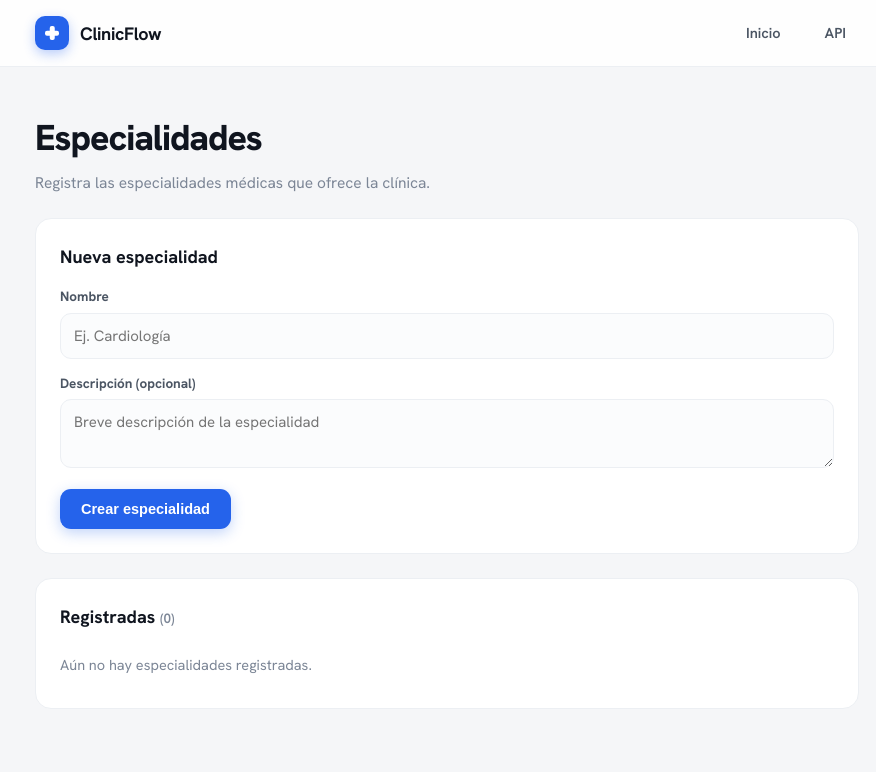
After one commit to vsilvagz/ClinicFlow, a FastAPI app: template app/frontend/templates/especialidades.html in a window 1280 px wide. The commit adds this page. Shown: the top 772 px of the page, without its empty margins (193-1069 px from the left). Run offline with FastAPI, Linux system fonts and the light colour scheme; the template is opened without the code that fills it, so the values that code supplies are empty.

Commit message:
feat(especialidades): pagina web para crear y listar especialidades

```diff
--- a/app/backend/main.py
+++ b/app/backend/main.py
@@ -6,8 +6,7 @@ todas las piezas del backend se conectan entre sí:
 - Se crea la instancia de FastAPI con los datos de la app (nombre, versión).
 - Al arrancar, se crean las tablas de la base de datos a partir de los modelos ORM.
 - Se montan los archivos estáticos y las plantillas de la interfaz web.
-- Se publica la página de inicio y se incluyen los routers de la API (por ahora,
-  el de salud; los demás se irán sumando aquí a medida que se implementen).
+- Se publica la página de inicio y se incluyen los routers de la API.
 
 La regla de diseño es que este archivo SOLO ensambla: la lógica vive en el
 dominio y los servicios, las rutas en sus propios routers. Aquí se conectan.
@@ -16,32 +15,21 @@ dominio y los servicios, las rutas en sus propios routers. Aquí se conectan.
 # asynccontextmanager: construye el manejador de ciclo de vida (lifespan) que
 # corre código al iniciar y al apagar la aplicación.
 from contextlib import asynccontextmanager
-from pathlib import Path
 
 from fastapi import FastAPI, Request
 
-# StaticFiles sirve CSS/JS/imágenes; Jinja2Templates renderiza HTML con variables.
+# StaticFiles sirve CSS/JS/imágenes de la interfaz web.
 from fastapi.staticfiles import StaticFiles
-from fastapi.templating import Jinja2Templates
-
-from app.backend.api.routes import health
-from app.backend.core.config import settings
-from app.backend.core.database import Base, engine
 
 # Importar el paquete de modelos REGISTRA todas las tablas en Base.metadata.
 # Sin este import, create_all() no sabría qué tablas crear.
 from app.backend import models  # noqa: F401  (import por efecto secundario)
+from app.backend.api.routes import especialidades, health
 
-
-# ──────────────────────────────────────────────────────────────────────────────
-# Rutas del frontend: ubicamos las carpetas de plantillas y estáticos de forma
-# robusta a partir de este archivo, para que funcione igual en local y en Docker.
-#   main.py → backend → app → (raíz)/frontend
-# ──────────────────────────────────────────────────────────────────────────────
-
-FRONTEND_DIR = Path(__file__).resolve().parent.parent / "frontend"
-templates = Jinja2Templates(directory=str(FRONTEND_DIR / "templates"))
-
+# FRONTEND_DIR y templates se definen una sola vez en el módulo compartido.
+from app.backend.api.templates import FRONTEND_DIR, templates
+from app.backend.core.config import settings
+from app.backend.core.database import Base, engine
 
 # ──────────────────────────────────────────────────────────────────────────────
 # lifespan: se ejecuta UNA vez al levantar la app y otra al apagarla.
@@ -76,9 +64,10 @@ app.mount(
     name="static",
 )
 
-# Montamos los routers de la API. Cada módulo nuevo (citas, usuarios, …) se
-# incluye aquí cuando esté listo.
+# Montamos los routers. Cada módulo nuevo (citas, usuarios, …) se incluye aquí
+# cuando esté listo.
 app.include_router(health.router)
+app.include_router(especialidades.router)
 
 
 # ──────────────────────────────────────────────────────────────────────────────
--- /dev/null
+++ b/app/frontend/templates/especialidades.html
@@ -0,0 +1,125 @@
+<!DOCTYPE html>
+<html lang="es">
+<head>
+    <meta charset="UTF-8" />
+    <meta name="viewport" content="width=device-width, initial-scale=1.0" />
+    <title>Especialidades — {{ app_name|default("ClinicFlow") }}</title>
+    <link rel="preconnect" href="https://fonts.googleapis.com">
+    <link rel="preconnect" href="https://fonts.gstatic.com" crossorigin>
+    <link href="https://fonts.googleapis.com/css2?family=Hanken+Grotesk:wght@400;500;600;700;800&display=swap" rel="stylesheet">
+    <style>
+        :root{
+            --bg:#F5F6F8;--surface:#FFFFFF;--ink:#10151F;--ink-2:#4B5563;--muted:#7C8696;
+            --border:#ECEFF3;--primary:#2563EB;--primary-dark:#1D4ED8;--ok:#0F7A52;--err:#B42318;--radius:16px;
+        }
+        *{box-sizing:border-box;margin:0;padding:0}
+        body{font-family:'Hanken Grotesk',system-ui,-apple-system,"Segoe UI",sans-serif;background:var(--bg);color:var(--ink);line-height:1.5;-webkit-font-smoothing:antialiased}
+        a{text-decoration:none;color:inherit}
+        .wrap{max-width:880px;margin:0 auto;padding:0 28px}
+
+        header{position:sticky;top:0;z-index:30;background:rgba(255,255,255,.86);backdrop-filter:blur(10px);border-bottom:1px solid var(--border)}
+        .nav{height:66px;display:flex;align-items:center;gap:18px}
+        .brand{display:flex;align-items:center;gap:11px;font-weight:700;font-size:18px;letter-spacing:-.02em}
+        .logo{width:34px;height:34px;border-radius:10px;background:var(--primary);position:relative;flex:none;box-shadow:0 4px 12px rgba(37,99,235,.32)}
+        .logo::before,.logo::after{content:"";position:absolute;left:50%;top:50%;background:#fff;border-radius:2px;transform:translate(-50%,-50%)}
+        .logo::before{width:14px;height:4.5px}
+        .logo::after{width:4.5px;height:14px}
+        .nav .spacer{margin-left:auto}
+        .nav a.link{padding:8px 13px;border-radius:9px;font-size:14.5px;font-weight:600;color:var(--ink-2)}
+        .nav a.link:hover{background:#F2F4F7;color:var(--ink)}
+
+        main{padding:44px 0 64px}
+        h1{font-size:clamp(26px,4vw,36px);font-weight:800;letter-spacing:-.03em}
+        .sub{color:var(--muted);font-size:15.5px;margin-top:6px}
+
+        .banner{margin:24px 0 0;padding:13px 16px;border-radius:12px;font-size:14.5px;font-weight:600;border:1px solid}
+        .banner.ok{background:#E9F7F0;color:var(--ok);border-color:#BfE6D4}
+        .banner.err{background:#FDECEA;color:var(--err);border-color:#F5C6C2}
+
+        .card{background:var(--surface);border:1px solid var(--border);border-radius:var(--radius);padding:24px;margin-top:24px}
+        .card h2{font-size:18px;font-weight:700;margin-bottom:16px}
+        form{display:flex;flex-direction:column;gap:14px}
+        label{font-size:13.5px;font-weight:700;color:var(--ink-2);display:block;margin-bottom:6px}
+        input[type=text],textarea{
+            width:100%;font:inherit;font-size:15px;padding:11px 13px;border:1px solid var(--border);
+            border-radius:11px;background:#FBFCFD;color:var(--ink);resize:vertical;
+        }
+        input:focus,textarea:focus{outline:none;border-color:var(--primary);background:#fff;box-shadow:0 0 0 3px rgba(37,99,235,.12)}
+        .btn{align-self:flex-start;display:inline-flex;align-items:center;gap:8px;font-weight:700;font-size:14.5px;border-radius:11px;padding:11px 20px;border:1px solid transparent;cursor:pointer;background:var(--primary);color:#fff;box-shadow:0 4px 14px rgba(37,99,235,.28)}
+        .btn:hover{background:var(--primary-dark)}
+
+        table{width:100%;border-collapse:collapse;font-size:14.5px}
+        th,td{text-align:left;padding:12px 14px;border-bottom:1px solid var(--border)}
+        th{font-size:12.5px;text-transform:uppercase;letter-spacing:.05em;color:var(--muted);font-weight:700}
+        tr:last-child td{border-bottom:none}
+        td.id{color:var(--muted);width:60px}
+        td.desc{color:var(--ink-2)}
+        .empty{color:var(--muted);font-size:14.5px;padding:8px 0}
+        .count{color:var(--muted);font-size:13.5px;font-weight:600}
+    </style>
+</head>
+<body>
+    <header>
+        <div class="wrap nav">
+            <a class="brand" href="/"><span class="logo"></span>{{ app_name|default("ClinicFlow") }}</a>
+            <span class="spacer"></span>
+            <a class="link" href="/">Inicio</a>
+            <a class="link" href="/docs">API</a>
+        </div>
+    </header>
+
+    <main>
+        <div class="wrap">
+            <h1>Especialidades</h1>
+            <p class="sub">Registra las especialidades médicas que ofrece la clínica.</p>
+
+            {% if creada %}
+                <div class="banner ok">Especialidad creada correctamente.</div>
+            {% elif error == "existe" %}
+                <div class="banner err">Ya existe una especialidad con ese nombre.</div>
+            {% elif error == "invalido" %}
+                <div class="banner err">El nombre es obligatorio (máximo 100 caracteres).</div>
+            {% endif %}
+
+            <div class="card">
+                <h2>Nueva especialidad</h2>
+                <form method="post" action="/especialidades">
+                    <div>
+                        <label for="nombre">Nombre</label>
+                        <input type="text" id="nombre" name="nombre" maxlength="100"
+                               placeholder="Ej. Cardiología" required />
+                    </div>
+                    <div>
+                        <label for="descripcion">Descripción (opcional)</label>
+                        <textarea id="descripcion" name="descripcion" rows="2" maxlength="500"
+                                  placeholder="Breve descripción de la especialidad"></textarea>
+                    </div>
+                    <button class="btn" type="submit">Crear especialidad</button>
+                </form>
+            </div>
+
+            <div class="card">
+                <h2>Registradas <span class="count">({{ especialidades|length }})</span></h2>
+                {% if especialidades %}
+                    <table>
+                        <thead>
+                            <tr><th>ID</th><th>Nombre</th><th>Descripción</th></tr>
+                        </thead>
+                        <tbody>
+                            {% for e in especialidades %}
+                                <tr>
+                                    <td class="id">{{ e.id }}</td>
+                                    <td>{{ e.nombre }}</td>
+                                    <td class="desc">{{ e.descripcion or "—" }}</td>
+                                </tr>
+                            {% endfor %}
+                        </tbody>
+                    </table>
+                {% else %}
+                    <p class="empty">Aún no hay especialidades registradas.</p>
+                {% endif %}
+            </div>
+        </div>
+    </main>
+</body>
+</html>
--- a/app/frontend/templates/index.html
+++ b/app/frontend/templates/index.html
@@ -161,6 +161,7 @@
             <nav class="nav-links">
                 <a href="#roles">Acceso</a>
                 <a href="#modulos">Módulos</a>
+                <a href="/especialidades">Especialidades</a>
                 <a href="/docs">API</a>
             </nav>
             <div class="nav-cta">
```
Also changed, not shown: app/backend/api/routes/especialidades.py (added, +65 -0 lines), app/backend/api/templates.py (added, +17 -0 lines).
